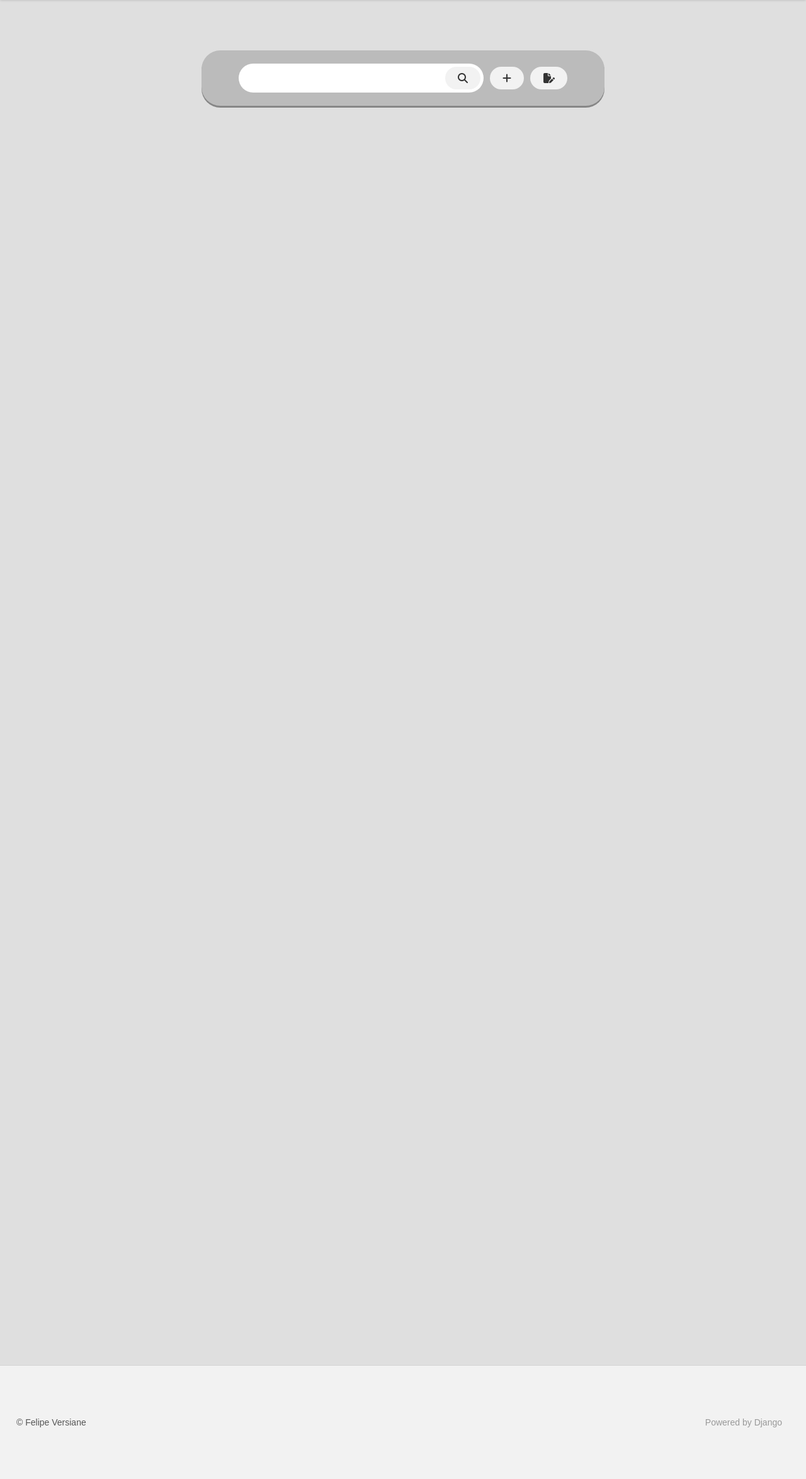
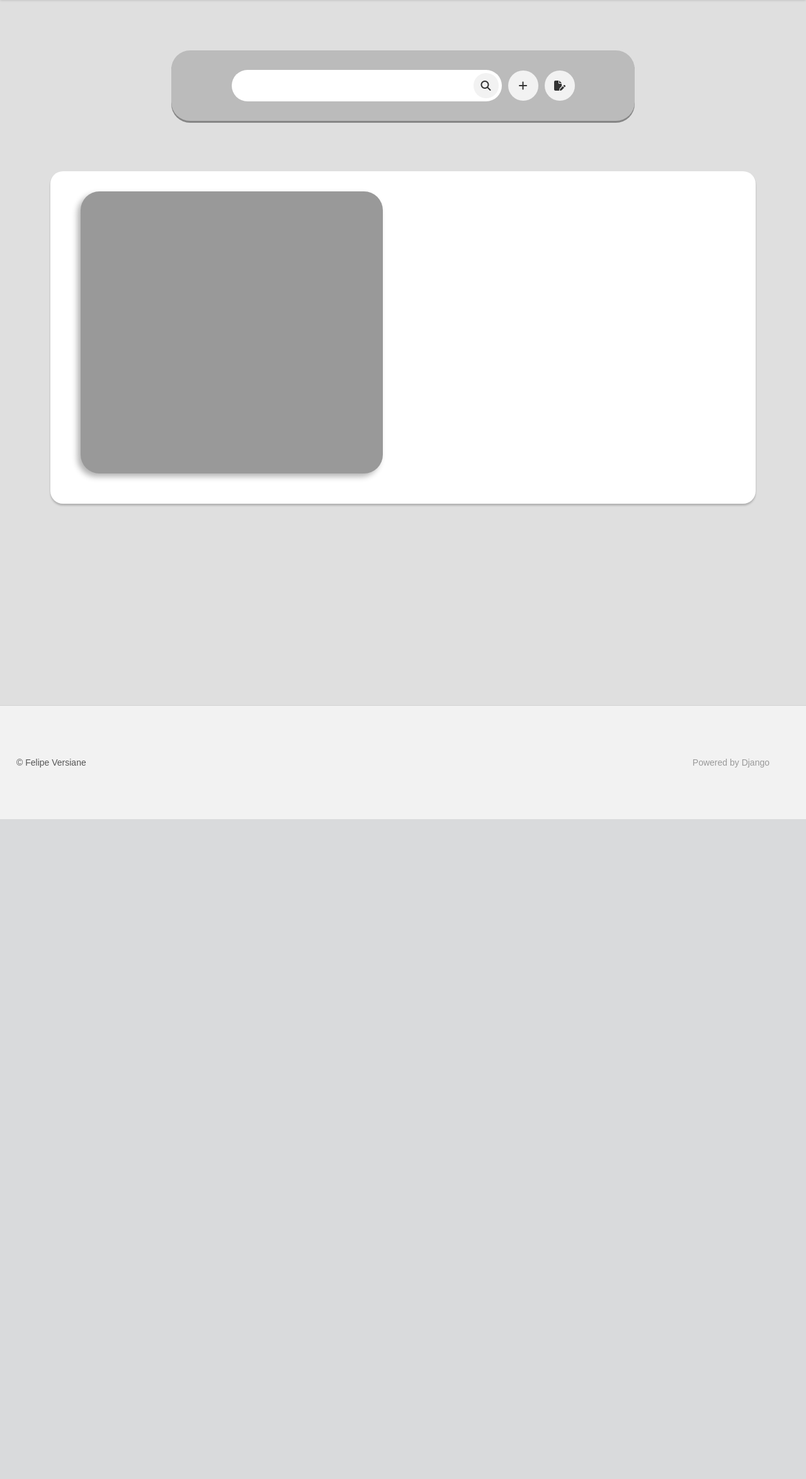
Before and after one commit to felipeversiane/myform-app, a Django app: template app/templates/app/pages/home.html in a window 1280 px wide. Shown: the part 80-2429 px from the top of the page at 63% size. After the commit the page ends 1381 px from the top, so only its background shows below. Run offline with Django 4.2, Linux system fonts and the light colour scheme; the template is opened without the code that fills it, so the values that code supplies are empty; some libraries are stand-ins or nearby versions.

Commit message:
:pencil:

```diff
--- a/app/templates/app/pages/create_acount.html
+++ b/app/templates/app/pages/create_acount.html
@@ -24,7 +24,8 @@
 
     .container {
         max-width: 500px;
-        margin: 0 auto;
+        margin: auto;
+        height:fit-content;
         padding: 30px;
         background-color: #fff;
         border-radius: 10px;
--- a/app/templates/app/pages/home.html
+++ b/app/templates/app/pages/home.html
@@ -20,8 +20,8 @@
     }
     .container {
         margin: 0 auto;
-        max-width: 600px;
-        padding: 20px;
+        max-width: 144rem;
+        padding: 3rem;
 
     }
     p {
@@ -36,6 +36,49 @@
         box-shadow: 0px 2px 3px rgba(0, 0, 0, 0.2);
         margin: 10rem 0;
     }
+    .main-content{
+        margin: 5rem 5rem auto ;
+        widht:90%;
+        padding-top:0;
+
+
+    }
+    .main-content-list{
+        display:grid;
+        grid-template-columns: repeat(auto-fit,minmax(270px,1fr));
+        gap:5rem;
+        height:30rem;
+        overflow-y: scroll;
+        background-color: #fff;
+        border-radius:20px;
+        box-shadow: 0px 3px 3px rgba(0, 0, 0, 0.2);
+    }
+    .form-list-item{
+        margin-top:2rem;
+        max-width:30rem;
+
+    }
+    .form img{
+        max-width:100%;
+        border-top-left-radius:30px;
+        border-top-right-radius:30px;
+
+    }
+    .form{
+        background:#999;
+        border-radius:30px;
+        box-shadow: -5px 5px 10px rgba(0, 0, 0, 0.3);
+        transform: scale(1);
+        transition:transform 250ms ease-in-out;
+
+
+    }
+    .form-list-item:hover{
+        transform: scale(1.02)
+
+
+    }
+
 
 
 </style>
@@ -55,7 +98,15 @@
 <body>
     {% include 'app/partials/header.html' %}
     {%include "app/partials/search.html"%}
-    <main >
+    <main class="main-content-container">
+        <div class="main-content container main-content-list">
+            <div class="form form-list-item">
+                <div class="form-cover">
+                    <img src=" https://via.placeholder.com/1280x720/212121" alt="">
+                </div>
+            </div>
+
+        </div>
     </main>
     {% include 'app/partials/footer.html' %}
 </body>
--- a/app/templates/app/partials/footer.html
+++ b/app/templates/app/partials/footer.html
@@ -10,8 +10,8 @@
         font-family: Arial, sans-serif;
         border-top: 1px solid #d3d3d3;
         height:10rem;
-        width:100vw;
         bottom:0;
+        margin-top:20rem;
       }
 
       .left {
@@ -33,8 +33,6 @@
         }
       }
     </style>
-    <div style="height: 2000px;">
-    </div>
     <footer>
       <div class="left">
         &copy; Felipe Versiane
--- a/app/templates/app/partials/search.html
+++ b/app/templates/app/partials/search.html
@@ -1,8 +1,8 @@
 <style>
     .header-search{
         border-radius:30px;
-        width:100%;
-        height:3rem;
+        width:50%;
+        height:1rem;
         background-color:#bbb;
         box-shadow: 0 3px 0px rgba(0,0,0,0.4);
         display:flex;
@@ -28,7 +28,7 @@
         background-color: transparent;
         flex: 1;
         margin-left: 10px;
-        font-size: 16px;
+        font-size: 19px;
 
     }
     .search-box button {
@@ -36,7 +36,7 @@
         background-color: #f2f2f2;
         color: #333;
         font-size: 16px;
-        padding: 10px 20px;
+        padding: 0px 20px;
         border-radius: 30px;
         cursor: pointer;
     }
@@ -84,8 +84,8 @@
         color: #444;
         cursor: pointer;
         border-radius: 30px;
-        width: fit-content;
-        height: fit-content;
+        width: 40px;
+        height: 40px;
         overflow: hidden;
         margin-left: 10px;
         font-size: 16px;
@@ -100,30 +100,11 @@
         transition: all 250ms ease-in-out;
         box-shadow: 0 5px 5px rgba(0,0,0,0.2);
     }
-    .header-search button {
-        display: flex;
-        align-items: center;
-        justify-content: center;
-        text-decoration: none;
-        color: #444;
-        cursor: pointer;
-        border-radius: 30px;
-        width: fit-content;
-        height: fit-content;
-        overflow: hidden;
-        margin-left: 10px;
-        font-size: 16px;
-        padding: 10px 20px;
-        background-color: #f2f2f2;
-        color: #333;
-        border: none;
+    #emoji-add,#emoji-edit{
+        width: 48px;
+        height: 48px;
     }
-    .header-search button:hover {
-        background-color: #333;
-        color: #fff;
-        transition: all 250ms ease-in-out;
-        box-shadow: 0 5px 5px rgba(0,0,0,0.2);
-    }
+
 </style>
 
 <div class="container header-search">
```
Also changed, not shown: app/templates/app/partials/header1.html (+0 -39 lines).
